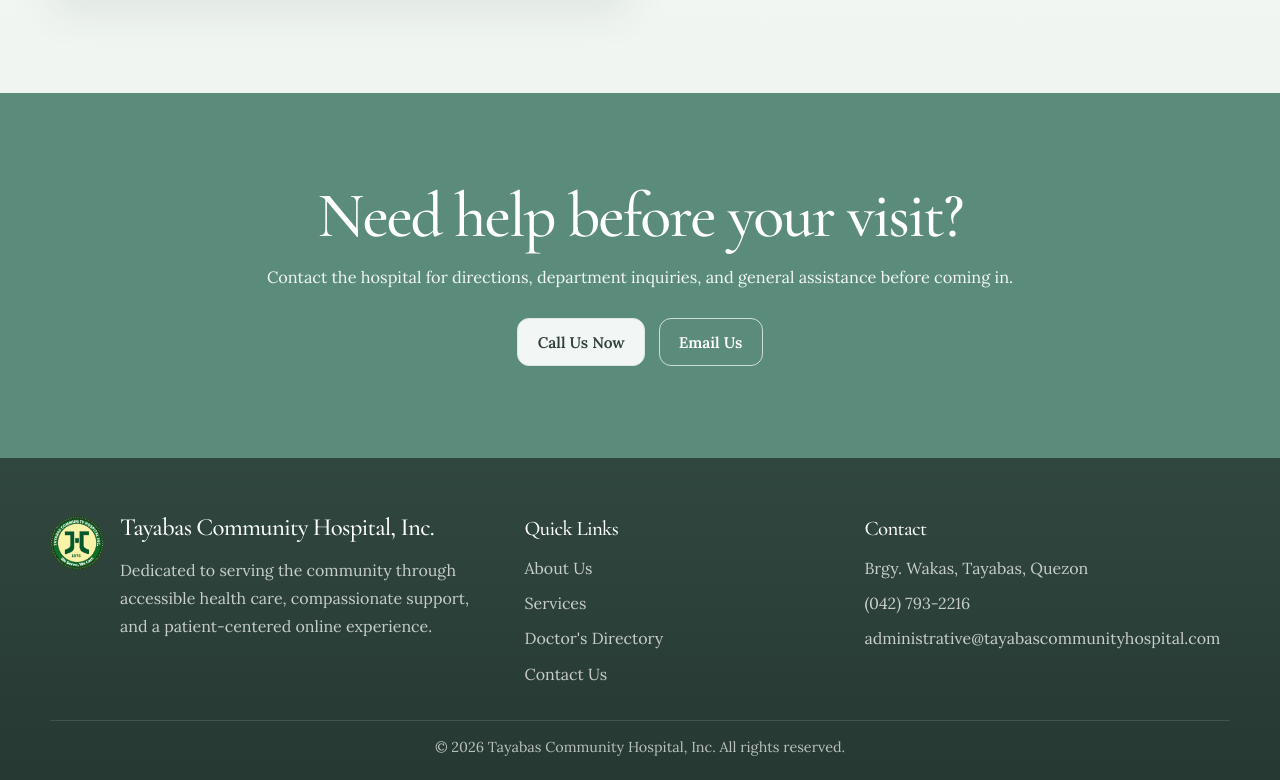
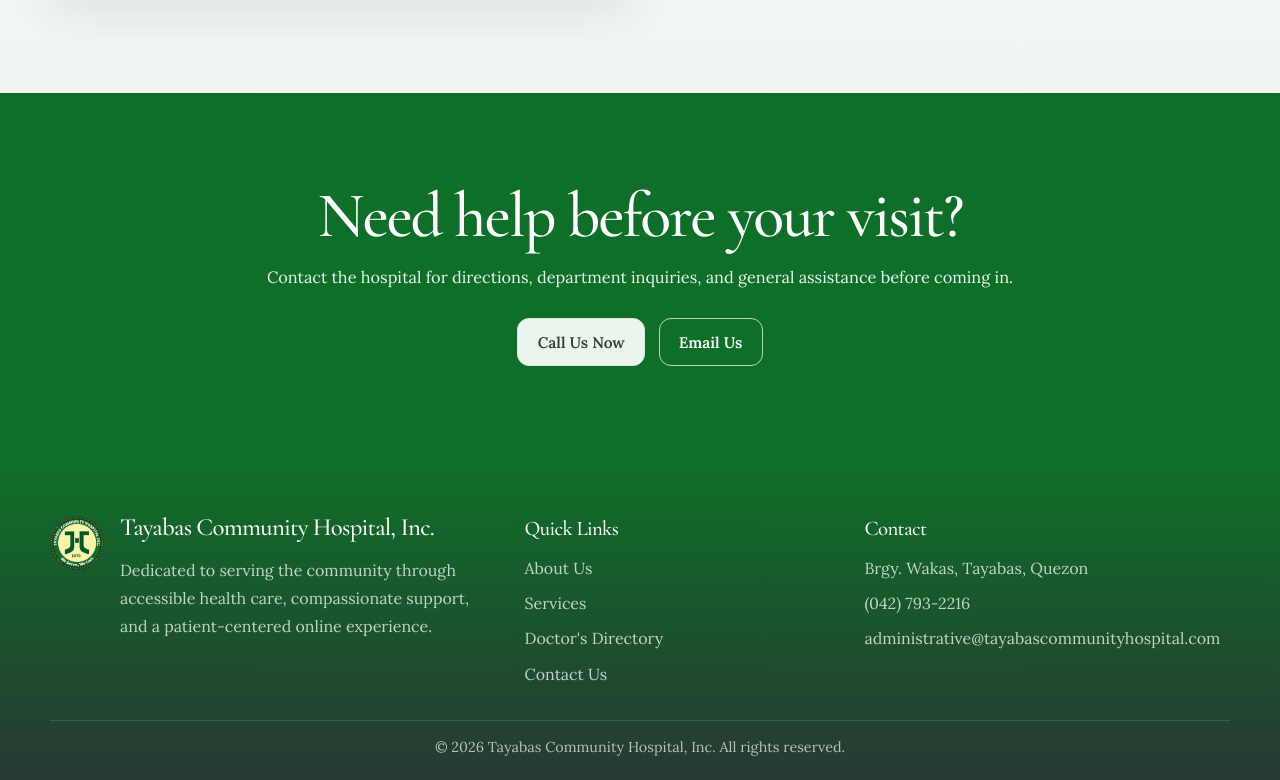
Before and after one commit to vince-tn/Tayabas-Community-Hospital, a plain HTML site: page contact.html in a window 1280 px wide. Shown: the part 1274-2054 px from the top of the page. Drawn offline with nearby package versions, Linux system fonts and the light colour scheme.

Commit message:
Edit color palette

```diff
--- a/contact.html
+++ b/contact.html
@@ -19,7 +19,7 @@
       --text: #33413b;
       --muted: #71837b;
       --heading: #2f403a;
-      --primary: #5b8c7b;
+      --primary: #0e7028;
       --primary-deep: #4c7668;
       --line: #dde6e0;
       --shadow: 0 18px 40px rgba(42, 61, 53, 0.08);
@@ -471,7 +471,7 @@
     }
 
     .footer {
-      background: linear-gradient(180deg, #30473f, #263932);
+      background: linear-gradient(180deg, #0e7028, #263932);
       color: rgba(255,255,255,.9);
       padding: 58px 0 24px;
       font-family: 'Lora', serif;
```
